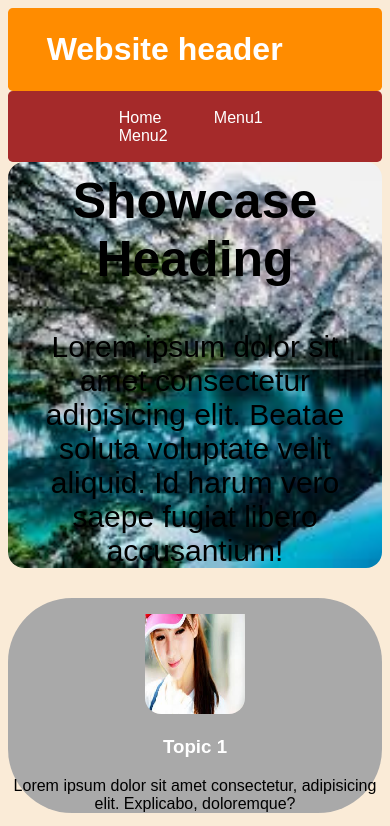
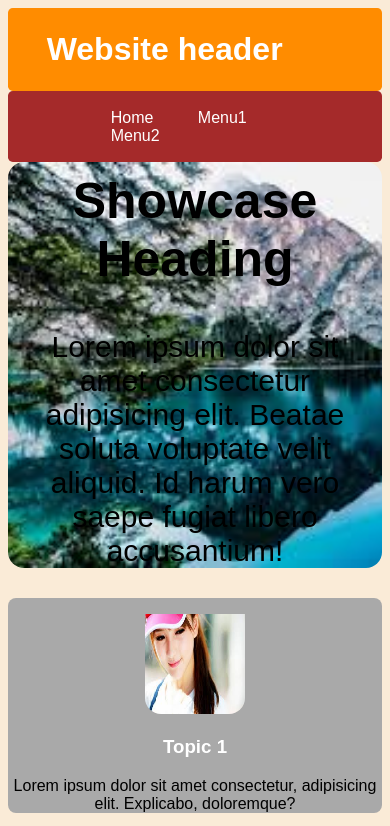
Before and after one commit to hingeshailesh/respo, a plain HTML site: page index.html in a window 390 px wide. Shown: the top 826 px of the page. Drawn offline with Linux system fonts and the light colour scheme; a script that the page names is missing.

Commit message:
Update main.css

```diff
--- a/main.css
+++ b/main.css
@@ -96,7 +96,7 @@ footer{
     }
     #main-nav ul li{
         display: inline;
-        padding-left: 1em;
+        padding-left: .5em;
     }
     #main-nav a{
         text-decoration: none;
@@ -124,7 +124,7 @@ footer{
     }
     #boxces .box{
         background-color: darkgray;
-        border-radius: 4em;
+        border-radius: .5em;
     }
     #boxces .box img{
         padding-top: 1em;
```
